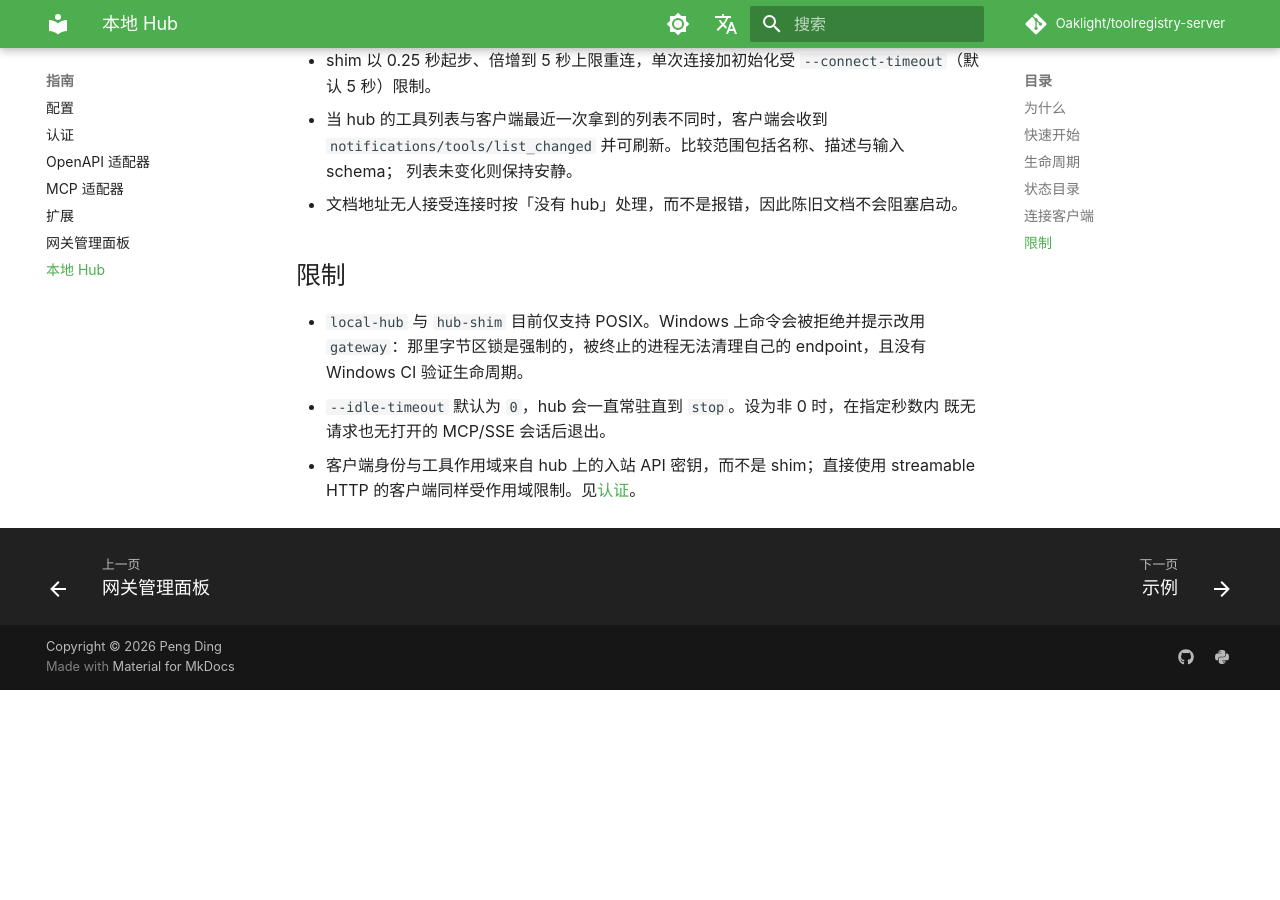
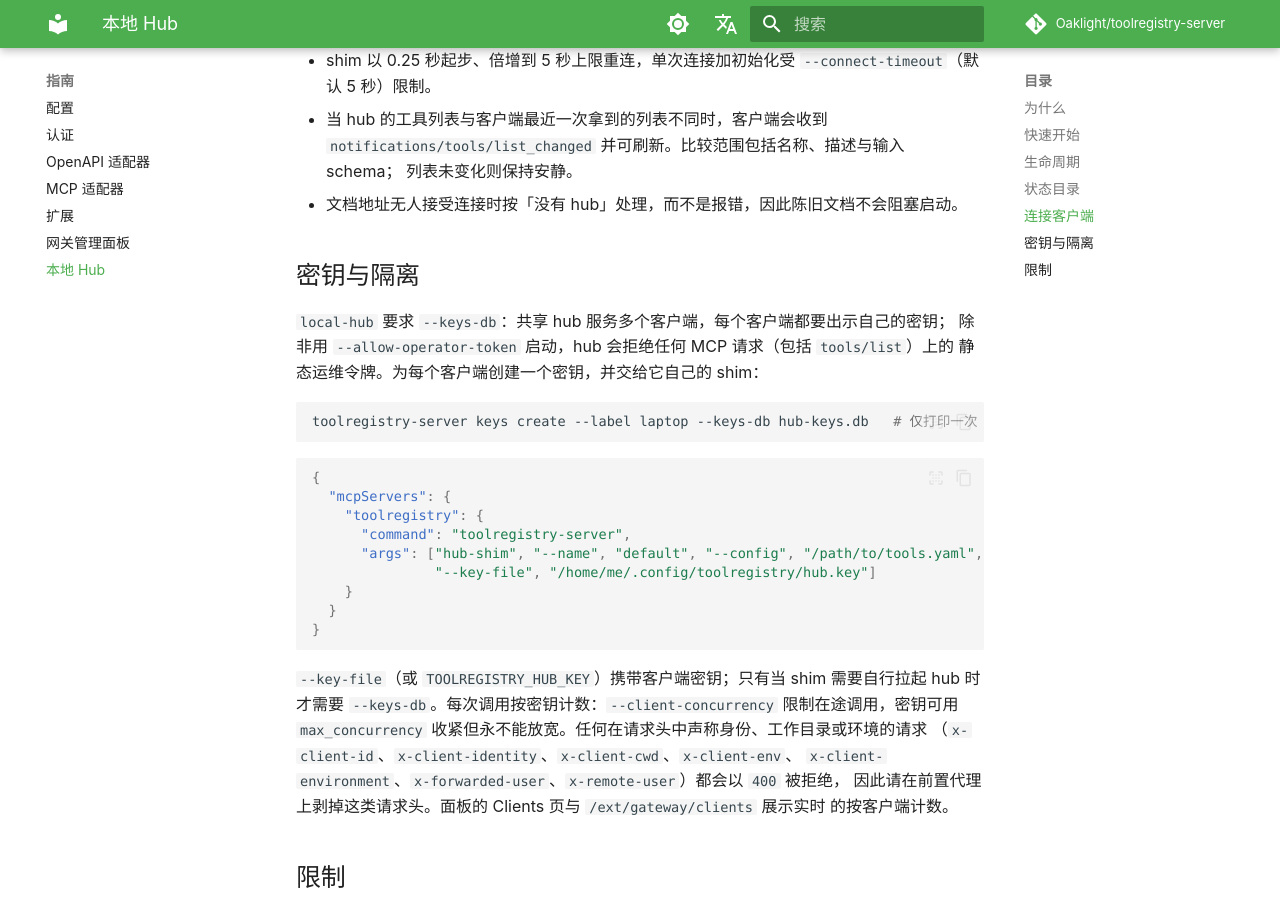
Before and after one commit to Oaklight/toolregistry-server, an MkDocs documentation site: the page built from docs/guides/local-hub.md, in a window 1280 px wide and 900 px high, scrolled down 1953 px. Built offline with MkDocs 1.6.1 and Material for MkDocs 9.7.7, drawn with Linux system fonts in a browser that asks for light colours; some web fonts are replaced; comment, search, counter and statistics services are not loaded; before the commit the page ends 2643 px from its top, so only the background shows below that.

Commit message:
docs(isolation): 按客户端密钥隔离、保留头、配额与归因（#223）

````diff
--- a/docs/guides/local-hub.md
+++ b/docs/guides/local-hub.md
@@ -80,6 +80,36 @@ pid 文件与 endpoint 指向同一进程、公布地址能接受连接」时才
   列表未变化则保持安静。
 - 文档地址无人接受连接时按「没有 hub」处理，而不是报错，因此陈旧文档不会阻塞启动。
 
+## 密钥与隔离
+
+`local-hub` 要求 `--keys-db`：共享 hub 服务多个客户端，每个客户端都要出示自己的密钥；
+除非用 `--allow-operator-token` 启动，hub 会拒绝任何 MCP 请求（包括 `tools/list`）上的
+静态运维令牌。为每个客户端创建一个密钥，并交给它自己的 shim：
+
+```bash
+toolregistry-server keys create --label laptop --keys-db hub-keys.db   # 仅打印一次
+```
+
+```json
+{
+  "mcpServers": {
+    "toolregistry": {
+      "command": "toolregistry-server",
+      "args": ["hub-shim", "--name", "default", "--config", "/path/to/tools.yaml",
+               "--key-file", "/home/me/.config/toolregistry/hub.key"]
+    }
+  }
+}
+```
+
+`--key-file`（或 `TOOLREGISTRY_HUB_KEY`）携带客户端密钥；只有当 shim 需要自行拉起 hub
+时才需要 `--keys-db`。每次调用按密钥计数：`--client-concurrency` 限制在途调用，密钥可用
+`max_concurrency` 收紧但永不能放宽。任何在请求头中声称身份、工作目录或环境的请求
+（`x-client-id`、`x-client-identity`、`x-client-cwd`、`x-client-env`、
+`x-client-environment`、`x-forwarded-user`、`x-remote-user`）都会以 `400` 被拒绝，
+因此请在前置代理上剥掉这类请求头。面板的 Clients 页与 `/ext/gateway/clients` 展示实时
+的按客户端计数。
+
 ## 限制
 
 - `local-hub` 与 `hub-shim` 目前仅支持 POSIX。Windows 上命令会被拒绝并提示改用
````
Also changed, not shown: docs/changelog.md (+6 -0 lines), docs/guides/authentication.md (+20 -0 lines).
